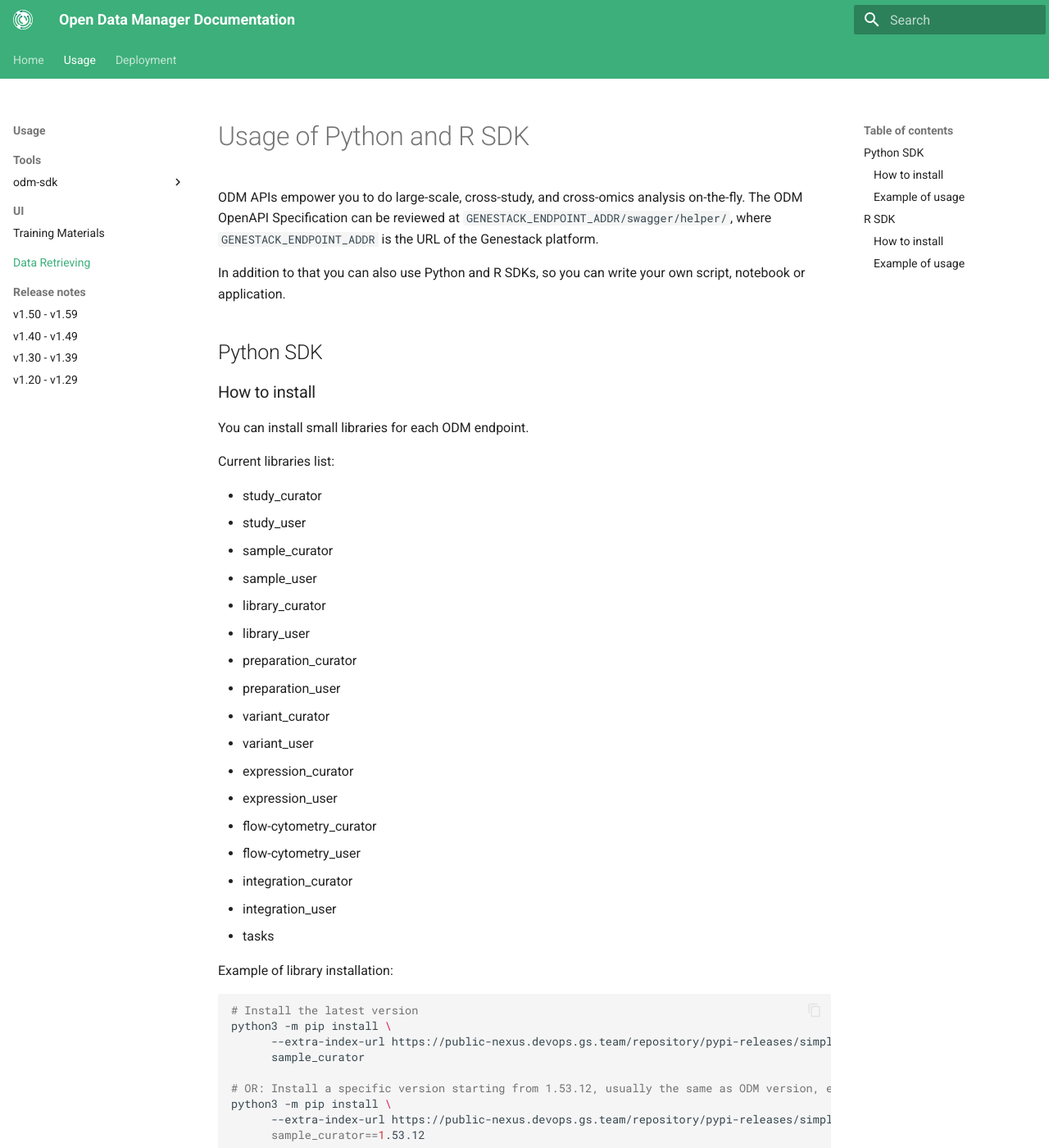
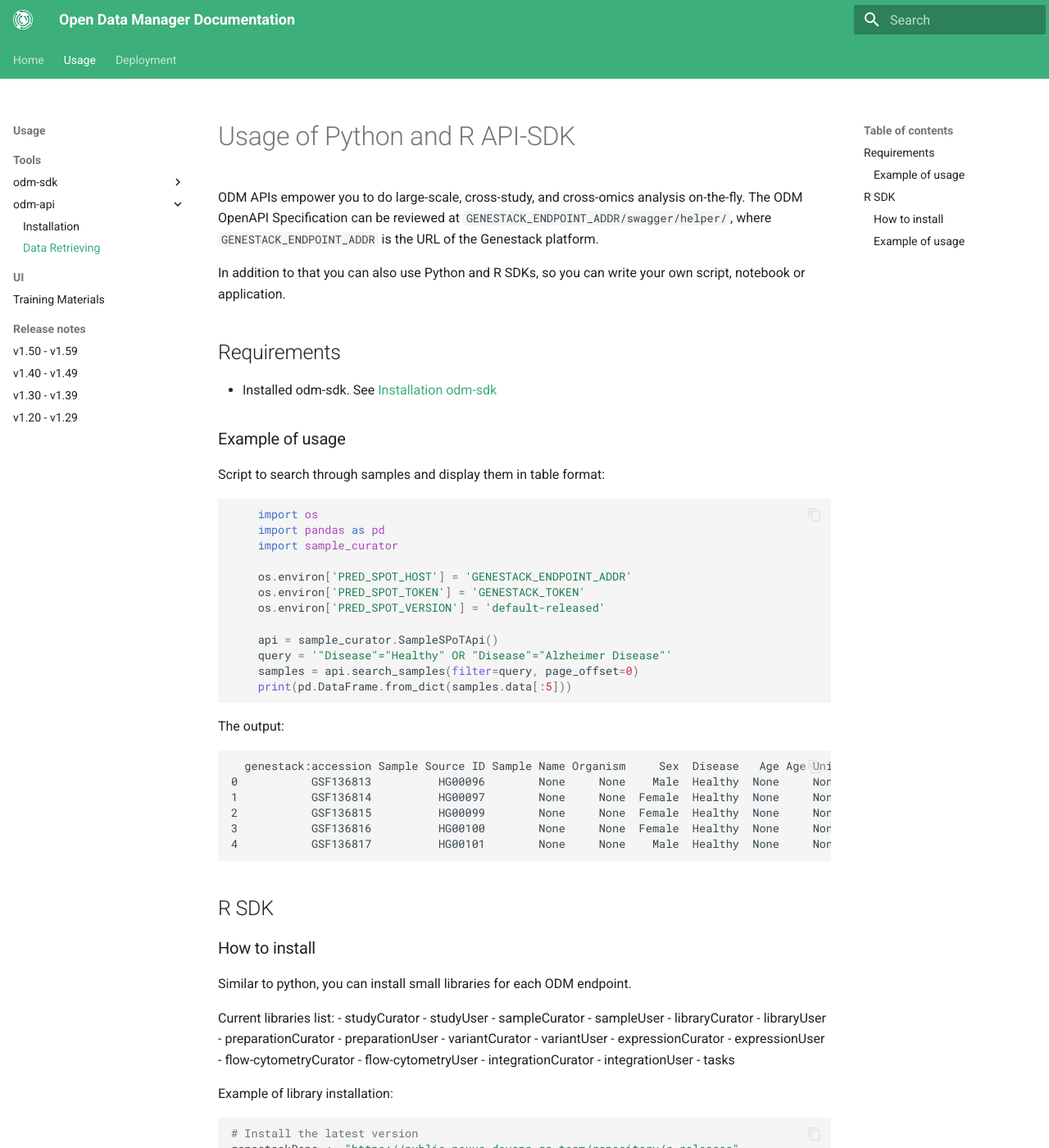
Before and after one commit to genestack/admin-docs, an MkDocs documentation site: the page built from docs/usage/tools/odm-api/data-retrieving.md, in a window 1280 px wide and 1400 px high. Shown: the whole window at 82% size. Built offline with MkDocs 1.6.1 and Material for MkDocs 9.7.7, drawn with Linux system fonts in a browser that asks for light colours; the version menu is left out; some of the changed text lies outside the part shown.

Commit message:
[ODM-11236] Add odm-api installation

````diff
--- a/docs/usage/data-retrieving.md
+++ b/docs/usage/tools/odm-api/data-retrieving.md
@@ -1,4 +1,4 @@
-# Usage of Python and R SDK
+# Usage of Python and R API-SDK
 
 ODM APIs empower you to do large-scale, cross-study, and cross-omics analysis on-the-fly.
 The ODM OpenAPI Specification can be reviewed at `GENESTACK_ENDPOINT_ADDR/swagger/helper/`,
@@ -6,45 +6,8 @@ where `GENESTACK_ENDPOINT_ADDR` is the URL of the Genestack platform.
 
 In addition to that you can also use Python and R SDKs, so you can write your own script, notebook or application.
 
-## Python SDK
-
-### How to install
-
-You can install small libraries for each ODM endpoint.
-
-Current libraries list:
-
-- study_curator
-- study_user
-- sample_curator
-- sample_user
-- library_curator
-- library_user
-- preparation_curator
-- preparation_user
-- variant_curator
-- variant_user
-- expression_curator
-- expression_user
-- flow-cytometry_curator
-- flow-cytometry_user
-- integration_curator
-- integration_user
-- tasks
-
-Example of library installation:
-
-```shell
-# Install the latest version
-python3 -m pip install \
-      --extra-index-url https://public-nexus.devops.gs.team/repository/pypi-releases/simple \
-      sample_curator
-
-# OR: Install a specific version starting from 1.53.12, usually the same as ODM version, e.g. 1.54.0
-python3 -m pip install \
-      --extra-index-url https://public-nexus.devops.gs.team/repository/pypi-releases/simple \
-      sample_curator==1.53.12
-```
+## Requirements
+- Installed odm-sdk. See [Installation odm-sdk](./installation.md)
 
 ### Example of usage
 
--- a/mkdocs.yml
+++ b/mkdocs.yml
@@ -26,9 +26,11 @@ nav:
                     - Loading new ontology:
                         - usage/tools/odm-sdk/dictionaries-and-ontologies/loading-new-ontology.md
                         - CSV dictionary format: usage/tools/odm-sdk/dictionaries-and-ontologies/loading-new-ontology/csv-dictionary-format.md
+            - odm-api:
+                  - Installation: usage/tools/odm-api/installation.md
+                  - Data Retrieving: usage/tools/odm-api/data-retrieving.md
         - UI:
-              - Training Materials: usage/ui/training-materials.md
-        - Data Retrieving: usage/data-retrieving.md
+            - Training Materials: usage/ui/training-materials.md
         - Release notes:
             - v1.50 - v1.59: usage/release-notes/v1.50-v1.59.md
             - v1.40 - v1.49: usage/release-notes/v1.40-v1.49.md
````
Also changed, not shown: docs/usage/tools/odm-api/installation.md (added, +35 -0 lines).
